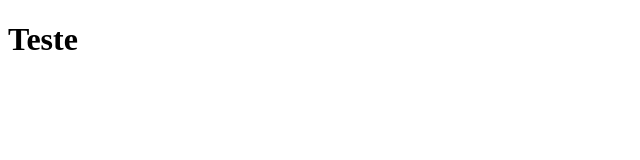
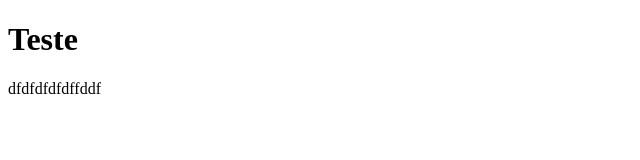
Before and after one commit to profcintiapinho/sitepessoal, a plain HTML site: page index.html in a window 1280 px wide. Shown: the whole page, without its empty margins (0-640 px from the left). Drawn offline with Linux system fonts and the light colour scheme.

Commit message:
atualizacao de paragrafo

```diff
--- a/index.html
+++ b/index.html
@@ -5,6 +5,7 @@
 </head>
 <body>
 	<h1>Teste</h1>
+	<p>dfdfdfdfdffddf</p>
 
 </body>
 </html>
```
